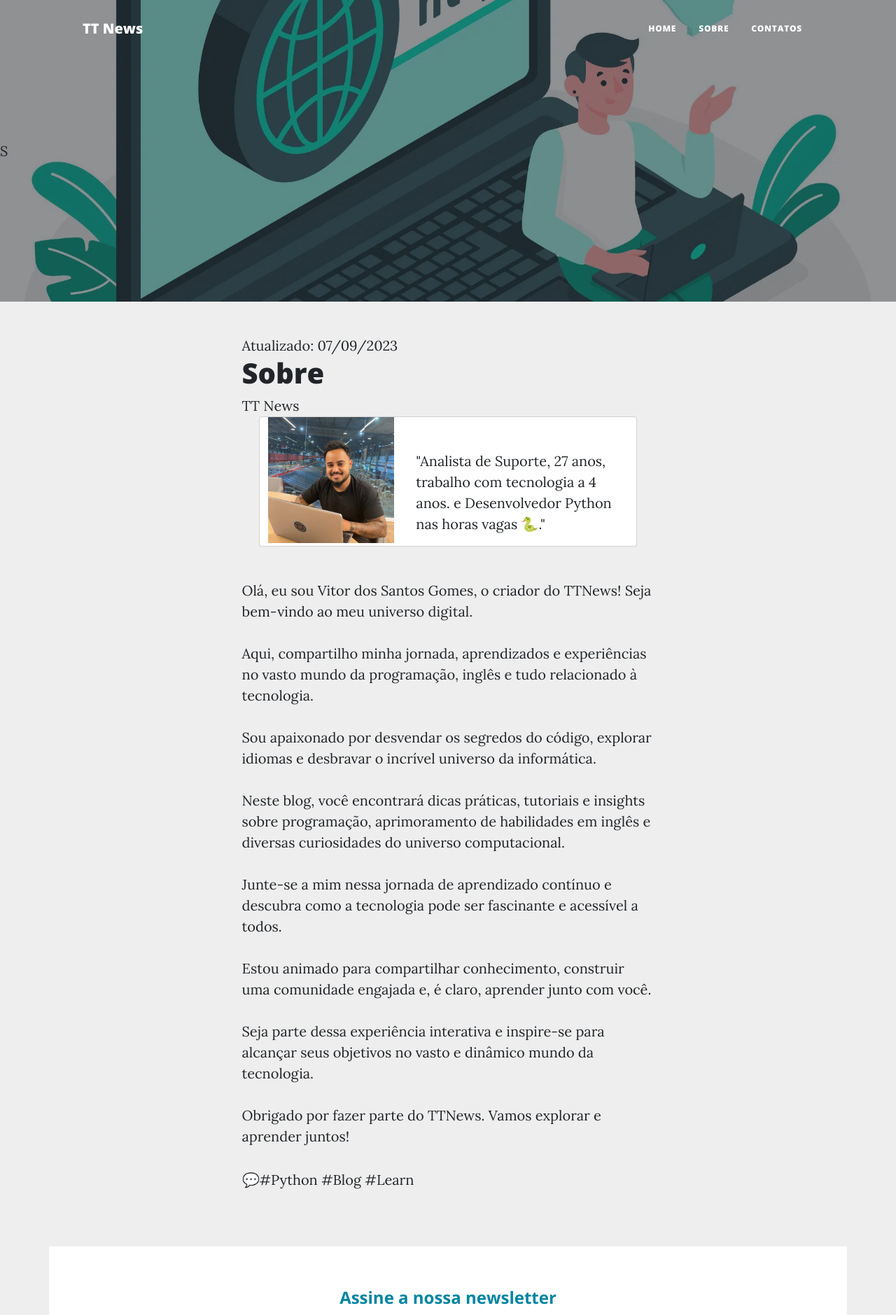
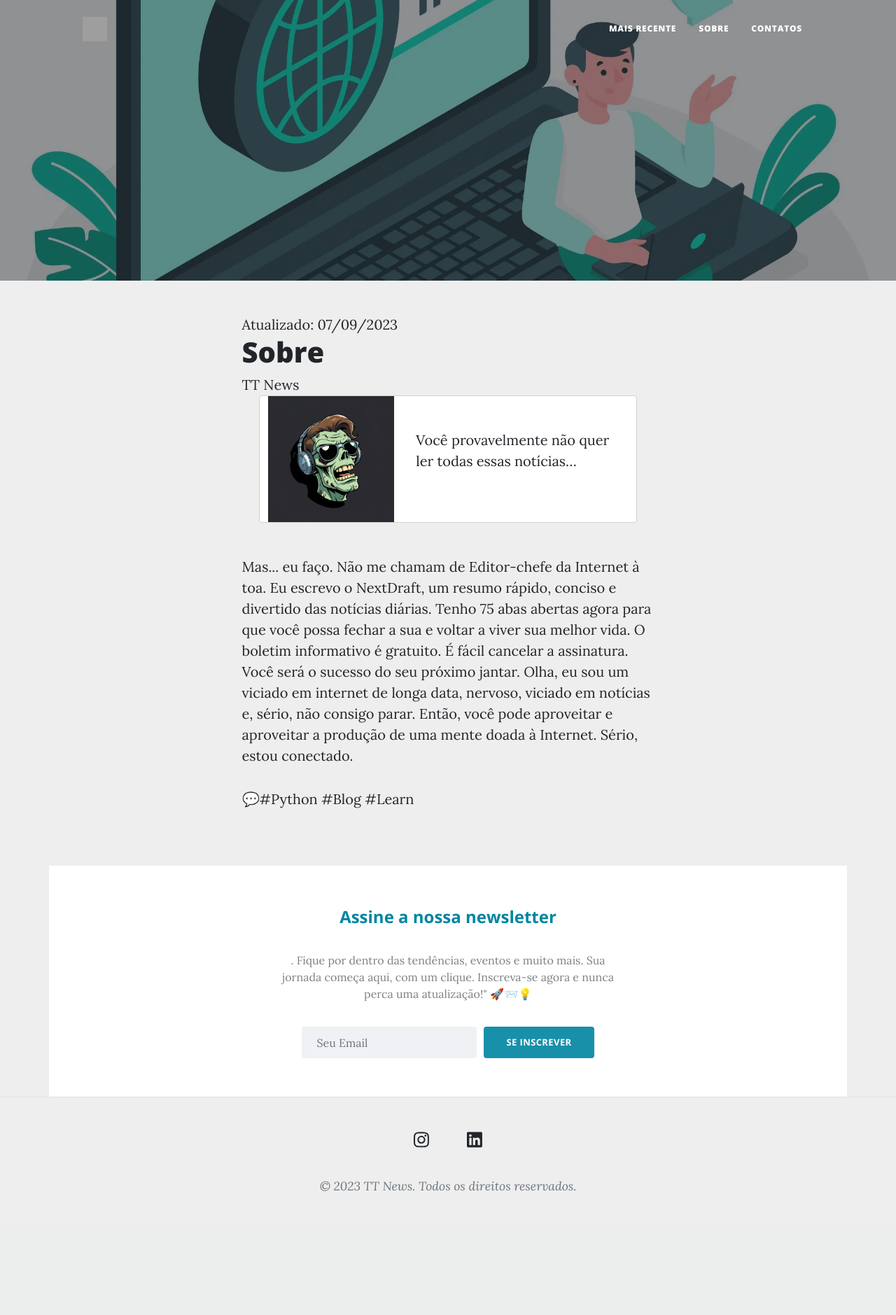
Before and after one commit to santosgv/My-Blog, a Django app: page /about/ in a window 1280 px wide. Shown: the top 1879 px of the page at 70% size. After the commit the page ends 1702 px from the top, so only its background shows below. Run offline with Django 4.2, Linux system fonts and the light colour scheme; some libraries are stand-ins or nearby versions; grey boxes are pictures that could not be loaded.

Commit message:
novos ajuste

```diff
--- a/Core/templates/about.html
+++ b/Core/templates/about.html
@@ -34,22 +34,25 @@
                 <div class="card mb-3" style="max-width: 540px;">
                     <div class="row no-gutters">
                       <div class="col-md-4">
-                        <img src="{% static 'assets/img/foto.webp' %}" width="180px" height="180px" alt="...">
+                        <img src="{% static 'assets/img/about.jpg' %}" width="180px" height="180px" alt="...">
                       </div>
                       <div class="col-md-8">
                         <div class="card-body" style="padding-left: 40px;">
-                          <p class="card-text">"Analista de Suporte, 27 anos, trabalho com tecnologia a 4 anos. e Desenvolvedor Python nas horas vagas 🐍."</p>
+                          <p class="card-text">Você provavelmente não quer ler todas essas notícias…</p>
                         </div>
                       </div>
                     </div>
                   </div>
 
                 <div class="col-md-10 col-lg-8 col-xl-7">
-                    <p style="display: grid;">Olá, eu sou Vitor dos Santos Gomes, o criador do TTNews! Seja bem-vindo ao meu universo digital. <br><br> Aqui, compartilho minha jornada, aprendizados e experiências no vasto mundo da programação, inglês e tudo relacionado à tecnologia.<br><br> Sou apaixonado por desvendar os segredos do código, explorar idiomas e desbravar o incrível universo da informática.
-                        <br><br>
-                        Neste blog, você encontrará dicas práticas, tutoriais e insights sobre programação, aprimoramento de habilidades em inglês e diversas curiosidades do universo computacional.<br><br> Junte-se a mim nessa jornada de aprendizado contínuo e descubra como a tecnologia pode ser fascinante e acessível a todos.
-                        <br><br>
-                        Estou animado para compartilhar conhecimento, construir uma comunidade engajada e, é claro, aprender junto com você.<br><br> Seja parte dessa experiência interativa e inspire-se para alcançar seus objetivos no vasto e dinâmico mundo da tecnologia.<br><br> Obrigado por fazer parte do TTNews. Vamos explorar e aprender juntos!</p>
+                    <p style="display: grid;">
+                        Mas... eu faço.
+
+Não me chamam de Editor-chefe da Internet à toa.
+
+Eu escrevo o NextDraft, um resumo rápido, conciso e divertido das notícias diárias. Tenho 75 abas abertas agora para que você possa fechar a sua e voltar a viver sua melhor vida. O boletim informativo é gratuito. É fácil cancelar a assinatura. Você será o sucesso do seu próximo jantar. Olha, eu sou um viciado em internet de longa data, nervoso, viciado em notícias e, sério, não consigo parar. Então, você pode aproveitar e aproveitar a produção de uma mente doada à Internet.
+
+Sério, estou conectado.
                     <p> 💬#Python #Blog #Learn</p>
                 </div>
             </div>
--- a/Core/templates/post.html
+++ b/Core/templates/post.html
@@ -30,7 +30,7 @@
                         <p class="text-center">
                             Postado Por
                             <a href="#">{{post.por}}</a>
-                            &middot; Link referente
+                            &middot; Referencia
                             <a href="{{post.referencia}}" target="_blank">{{post.referencia}}</a>
                         </p>
                         {% else %}
--- a/Core/views.py
+++ b/Core/views.py
@@ -24,7 +24,7 @@ def get_today_data():
     date_now  = datetime.datetime.now().date()
     return date_now
 
-@cache_page(60 * 15)
+#@cache_page(60 * 15)
 def index(request):
     posts_lista = Post.objects.filter(ativo=True).all().order_by('-data')
     pagina = Paginator(posts_lista, 10)
@@ -42,7 +42,7 @@ def postid(request,id):
     return render(request,'post.html',{'post':post,
                                         })
 
-@cache_page(60 * 15)
+#@cache_page(60 * 15)
 def about(request):
     if request.method == "GET":
         return render(request,'about.html')
@@ -66,7 +66,7 @@ def contact(request):
         new_contato.save()
         return redirect("/contact/?status=1")
 
-@cache_page(60 * 15)
+#@cache_page(60 * 15)
 def redirecionar(request,link):
     try:
         links = URL.objects.get(short_link=link)
--- a/templates/base.html
+++ b/templates/base.html
@@ -38,14 +38,14 @@
         <!-- Navigation-->
         <nav class="navbar navbar-expand-lg navbar-light" id="mainNav">
             <div class="container px-4 px-lg-5">
-                <a class="navbar-brand" href="{% url 'Core:index' %}">TT News</a>
+                <a class="navbar-brand" href="{% url 'Core:index' %}"><img width="35" height="35" src="https://img.icons8.com/fluency/48/uk-news.png" alt="uk-news"/></a>
                 <button class="navbar-toggler" type="button" data-bs-toggle="collapse" data-bs-target="#navbarResponsive" aria-controls="navbarResponsive" aria-expanded="false" aria-label="Toggle navigation">
                     Menu
                     <i class="fas fa-bars"></i>
                 </button>
                 <div class="collapse navbar-collapse" id="navbarResponsive">
                     <ul class="navbar-nav ms-auto py-4 py-lg-0">
-                        <li class="nav-item"><a class="nav-link px-lg-3 py-3 py-lg-4" href="{% url 'Core:index' %}">Home</a></li>
+                        <li class="nav-item"><a class="nav-link px-lg-3 py-3 py-lg-4" href="{% url 'Core:index' %}">Mais recente</a></li>
                         <li class="nav-item"><a class="nav-link px-lg-3 py-3 py-lg-4" href="{% url 'Core:about' %}">Sobre</a></li>
                         <li class="nav-item"><a class="nav-link px-lg-3 py-3 py-lg-4" href="{% url 'Core:contact' %}">Contatos</a></li>
                     </ul>
@@ -63,7 +63,7 @@
                         </div>
                     </div>
                 </div>
-            </div>S
+            </div>
         </header>
 <div class="container" style="text-align: center; margin-top: 0px; margin-bottom: 0px;">
     {% if messages %}
```
Also changed, not shown: Blog/settings.py (+7 -7 lines), Core/utils.py (+14 -0 lines), templates/static/assets/img/about.jpg (added), templates/static/assets/img/foto.webp (deleted).
